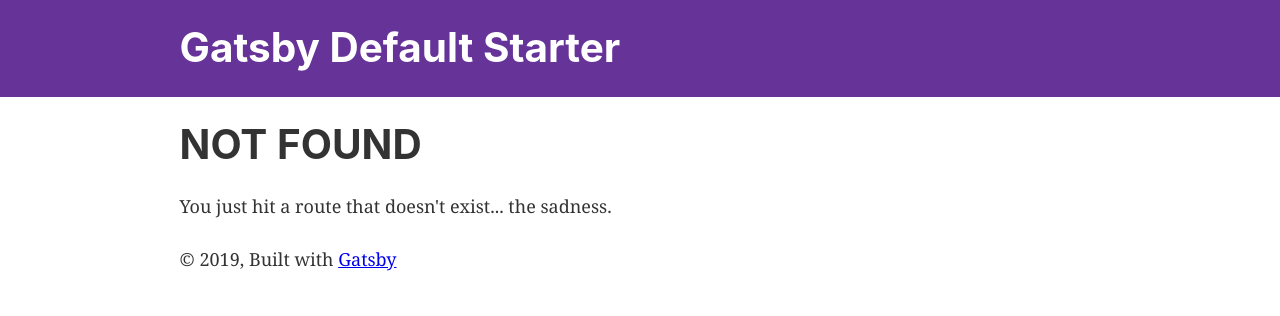
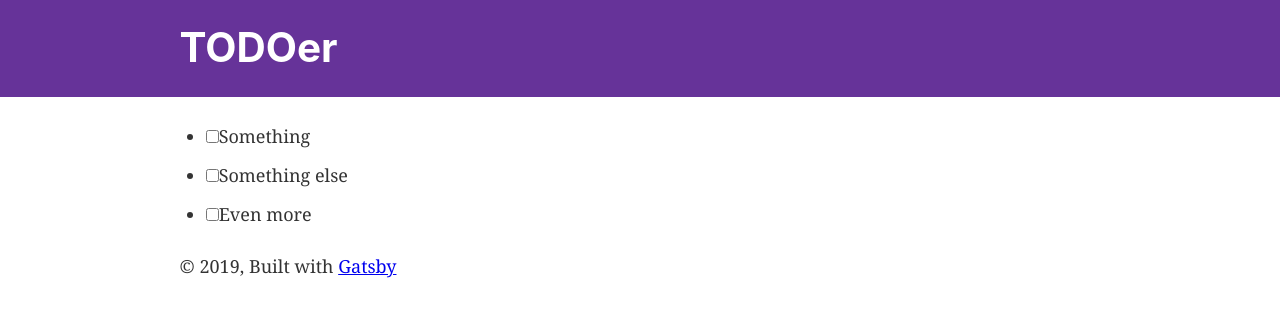
Before and after one commit to craveytrain/todoer, a Gatsby site: page /app in a window 1280 px wide. Before the commit this address had no page. Built offline with nearby package versions, Linux system fonts and the light colour scheme; Gatsby itself is replaced by a stand-in of ours.

Commit message:
Working todos and dispatch
- but dispatch has to be passed down

```diff
--- a/gatsby-config.js
+++ b/gatsby-config.js
@@ -1,17 +1,21 @@
 module.exports = {
   siteMetadata: {
-    title: `Gatsby Default Starter`,
-    description: `Kick off your next, great Gatsby project with this default starter. This barebones starter ships with the main Gatsby configuration files you might need.`,
-    author: `@gatsbyjs`,
+    title: `TODOer`,
+    description: `Gatsby todo app`,
+    author: `@craveytrain`
   },
   plugins: [
     `gatsby-plugin-react-helmet`,
     {
+      resolve: `gatsby-plugin-create-client-paths`,
+      options: { prefixes: [`/app/*`] }
+    },
+    {
       resolve: `gatsby-source-filesystem`,
       options: {
         name: `images`,
-        path: `${__dirname}/src/images`,
-      },
+        path: `${__dirname}/src/images`
+      }
     },
     `gatsby-transformer-sharp`,
     `gatsby-plugin-sharp`,
@@ -24,11 +28,11 @@ module.exports = {
         background_color: `#663399`,
         theme_color: `#663399`,
         display: `minimal-ui`,
-        icon: `src/images/gatsby-icon.png`, // This path is relative to the root of the site.
-      },
+        icon: `src/images/gatsby-icon.png` // This path is relative to the root of the site.
+      }
     },
     // this (optional) plugin enables Progressive Web App + Offline functionality
     // To learn more, visit: https://gatsby.dev/offline
-    // `gatsby-plugin-offline`,
-  ],
+    `gatsby-plugin-offline`
+  ]
 }
--- a/package.json
+++ b/package.json
@@ -7,6 +7,7 @@
   "dependencies": {
     "gatsby": "^2.13.15",
     "gatsby-image": "^2.2.5",
+    "gatsby-plugin-create-client-paths": "^2.1.2",
     "gatsby-plugin-manifest": "^2.2.2",
     "gatsby-plugin-offline": "^2.2.2",
     "gatsby-plugin-react-helmet": "^3.1.1",
--- /dev/null
+++ b/src/app/actions/index.js
@@ -0,0 +1,23 @@
+export const ADD_TODO = 'ADD_TODO'
+export const addTodo = title => ({
+  type: ADD_TODO,
+  title
+})
+
+export const DO_TODO = 'DO_TODO'
+export const doTodo = id => ({
+  type: DO_TODO,
+  id
+})
+
+export const UNDO_TODO = 'UNDO_TODO'
+export const undoTodo = id => ({
+  type: UNDO_TODO,
+  id
+})
+
+export const TOGGLE_TODO = 'TOGGLE_TODO'
+export const toggleTodo = id => ({
+  type: TOGGLE_TODO,
+  id
+})
--- /dev/null
+++ b/src/app/app.jsx
@@ -0,0 +1,44 @@
+import React, { useReducer } from 'react'
+import { Router } from '@reach/router'
+import Layout from '../components/layout'
+import { reducer } from './reducers'
+import TodoList from './todo-list'
+import { toggleTodo } from './actions'
+
+const initialState = [
+  {
+    title: 'Something',
+    id: 1,
+    done: false
+  },
+  {
+    title: 'Something else',
+    id: 2,
+    done: false
+  },
+  {
+    title: 'Even more',
+    id: 3,
+    done: false
+  }
+]
+
+const App = () => {
+  const [state, dispatch] = useReducer(reducer, initialState)
+
+  return (
+    <Layout>
+      <Router>
+        <AppRoute path='/app'>
+          <TodoList path='/' todos={state} toggleTodo={id => dispatch(toggleTodo(id))} />
+        </AppRoute>
+      </Router>
+    </Layout>
+  )
+}
+
+function AppRoute (props) {
+  return <div>{props.children}</div>
+}
+
+export default App
--- /dev/null
+++ b/src/app/reducers/index.js
@@ -0,0 +1,29 @@
+import {ADD_TODO, DO_TODO, UNDO_TODO, TOGGLE_TODO} from '../actions'
+
+const id = () => Math.floor(Math.random() * 10000000000)
+
+export const reducer = (state, action) => {
+  switch (action.type) {
+    case ADD_TODO:
+      return [
+        ...state,
+        {
+          title: action.title,
+          id: id(),
+          done: false
+        }
+      ]
+
+    case DO_TODO:
+      return state.map(t => (action.id !== t.id) ? t : {...t, done: true})
+
+    case UNDO_TODO:
+      return state.map(t => (action.id !== t.id) ? t : {...t, done: false})
+
+    case TOGGLE_TODO:
+      return state.map(t => (action.id !== t.id) ? t : {...t, done: !t.done})
+
+    default:
+      return state
+  }
+}
--- /dev/null
+++ b/src/app/todo-list.jsx
@@ -0,0 +1,10 @@
+import React from 'react'
+import Todo from './todo'
+
+const TodoList = ({todos, toggleTodo}) => {
+  return (<ul>
+    {todos.map(t => <Todo key={t.id} todo={t} toggleTodo={toggleTodo} />)}
+  </ul>)
+}
+
+export default TodoList
--- /dev/null
+++ b/src/app/todo.jsx
@@ -0,0 +1,7 @@
+import React from 'react'
+
+const Todo = ({todo, toggleTodo}) => {
+  return (<li><input type='checkbox' checked={todo.done} onChange={() => { toggleTodo(todo.id) }} />{todo.title}</li>)
+}
+
+export default Todo
--- a/src/pages/index.js
+++ b/src/pages/index.js
@@ -1,20 +1,21 @@
-import React from "react"
-import { Link } from "gatsby"
+import React from 'react'
+import { Link } from 'gatsby'
 
-import Layout from "../components/layout"
-import Image from "../components/image"
-import SEO from "../components/seo"
+import Layout from '../components/layout'
+import Image from '../components/image'
+import SEO from '../components/seo'
 
 const IndexPage = () => (
   <Layout>
-    <SEO title="Home" />
+    <SEO title='Home' />
     <h1>Hi people</h1>
     <p>Welcome to your new Gatsby site.</p>
     <p>Now go build something great.</p>
     <div style={{ maxWidth: `300px`, marginBottom: `1.45rem` }}>
       <Image />
     </div>
-    <Link to="/page-2/">Go to page 2</Link>
+    <Link to='/page-2/'>Go to page 2</Link>
+    <Link to='/app/'>Go to app</Link>
   </Layout>
 )
 
```
Also changed, not shown: src/pages/app.js (added, +8 -0 lines), 1 other file.
